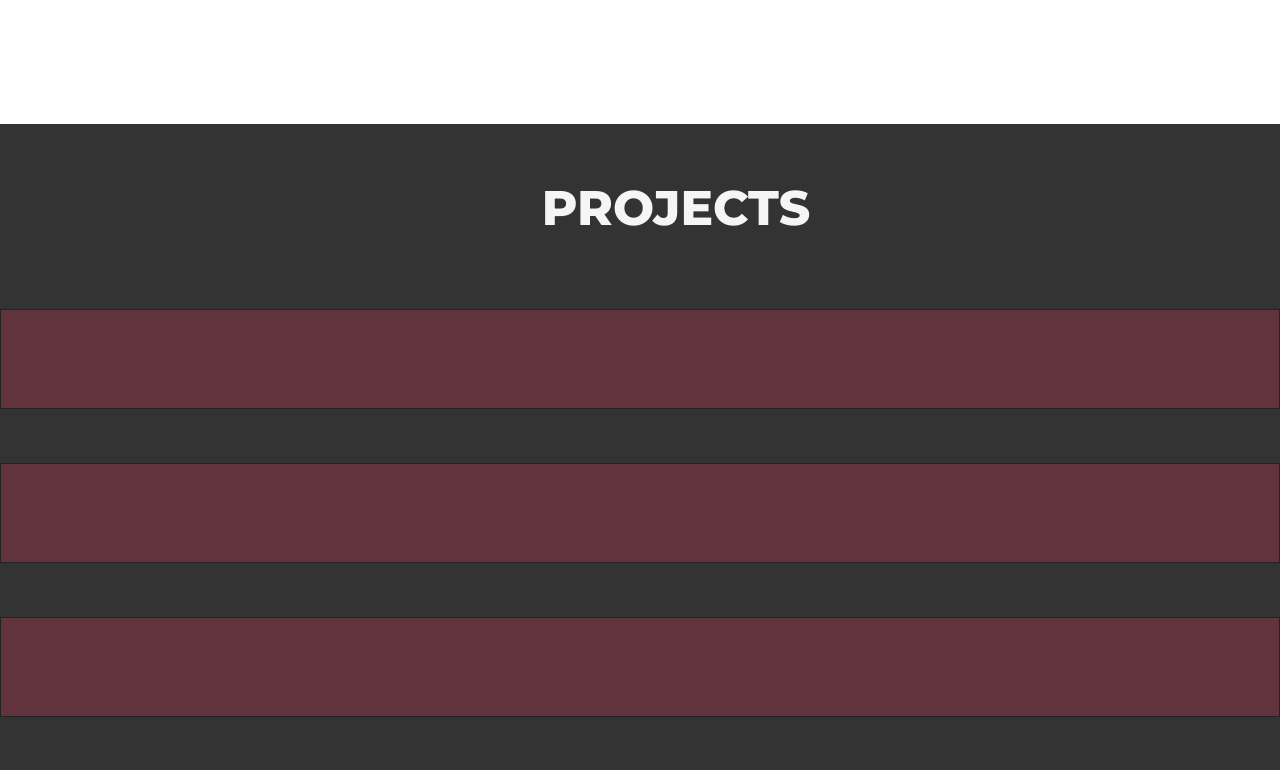
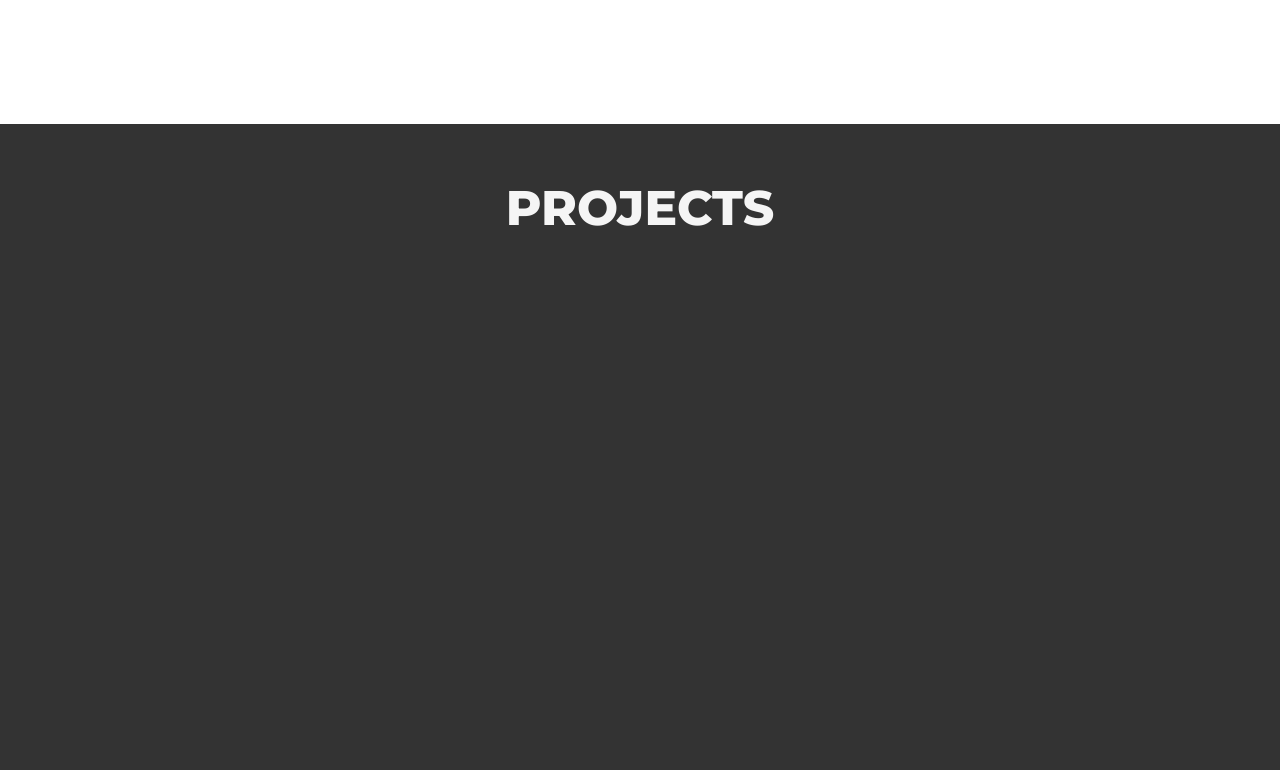
Before and after one commit to ab-96/web-portfolio, a plain HTML site: page index.html in a window 1280 px wide. Shown: the part 760-1530 px from the top of the page. Drawn offline with nearby package versions, Linux system fonts and the light colour scheme.

Commit message:
removed unnecessary files

```diff
--- a/_work.scss
+++ b/_work.scss
@@ -2,18 +2,22 @@
 @import "assets/styles/_typography.scss";
 
 
-
 #section-work {
     scroll-snap-align: start;
-    background-color: $secondary-color;
+    background-color: #333333;
     width: 100vw;
-    height: 100vh;
+    height: 150vh;
+    display: flex;
+    flex-direction: column;
+    justify-content: space-between;
+    align-items: center;
 }
 
+
 .header-work {
+    height: 80px;
     display: flex;
     justify-content: center;
-    margin-left: 4rem;
     font-size: 1.8rem;
     color: whitesmoke;
 }
@@ -23,25 +27,3 @@
     margin-top: 3rem;
     text-transform: uppercase;
 }
-
-.grid-container {
-    margin-top: 4rem;
-    width: 100%;
-    display: grid;
-    grid-gap: 3rem;
-    grid-template-columns: 1fr;
-    grid-auto-rows: 100px;
-
-}
-
-.grid-item {
-    border: 1px solid black;
-    background: $primary-color;
-    opacity: 0.3;
-    padding: 20px;
-}
-
-.text-container {
-    background-color: white;
-
-}
--- a/styles.scss
+++ b/styles.scss
@@ -14,7 +14,6 @@
 
 html {
     font-size: 12px;
-
 }
 
 body {
@@ -78,19 +77,11 @@ a {
     text-transform: uppercase;
 }
 
-.nav-link:hover {
-    //font-weight: 800;
-
-
-}
-
 
 .nav-header span {
     font-weight: 400;
     font-size: 1.4rem;
 }
-
-
 
 .nav-toggle {
     margin-top: 10px;
```
Also changed, not shown: index.html (+1 -5 lines), _work.css, styles.css.
